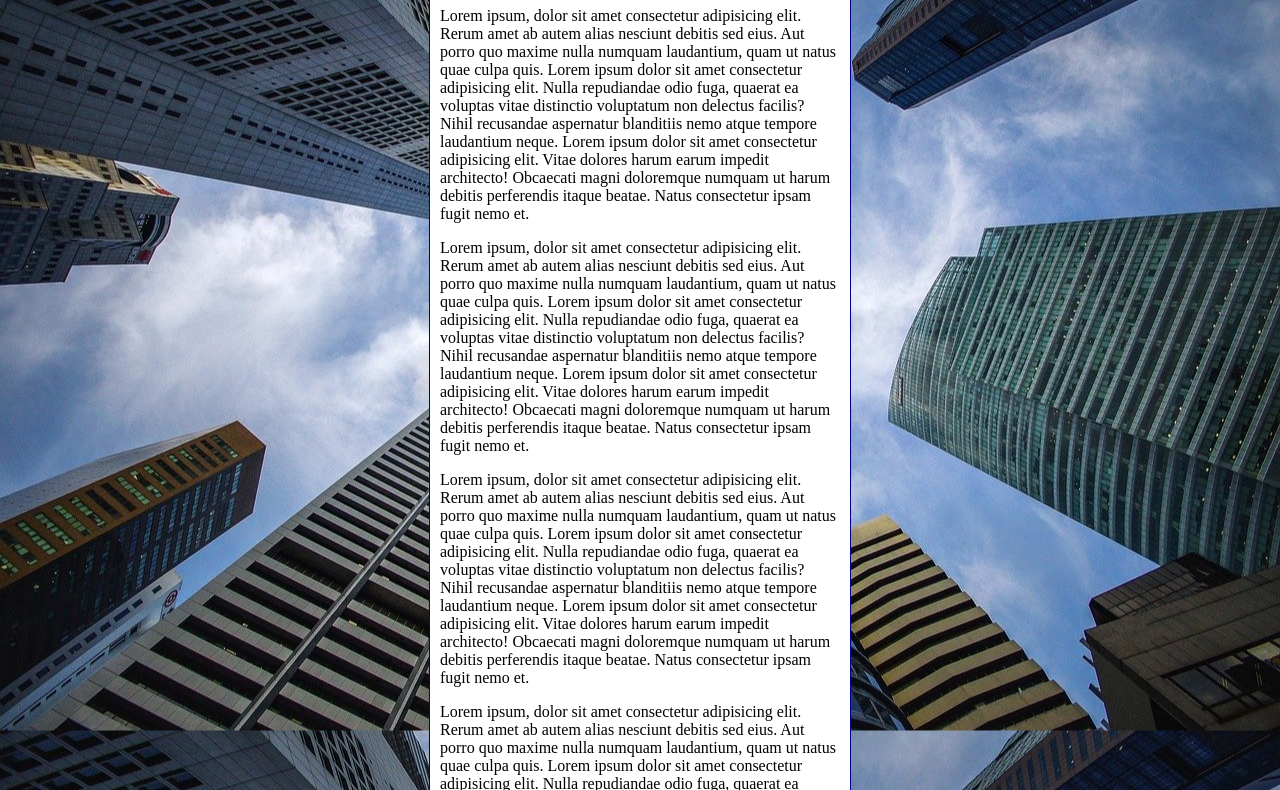
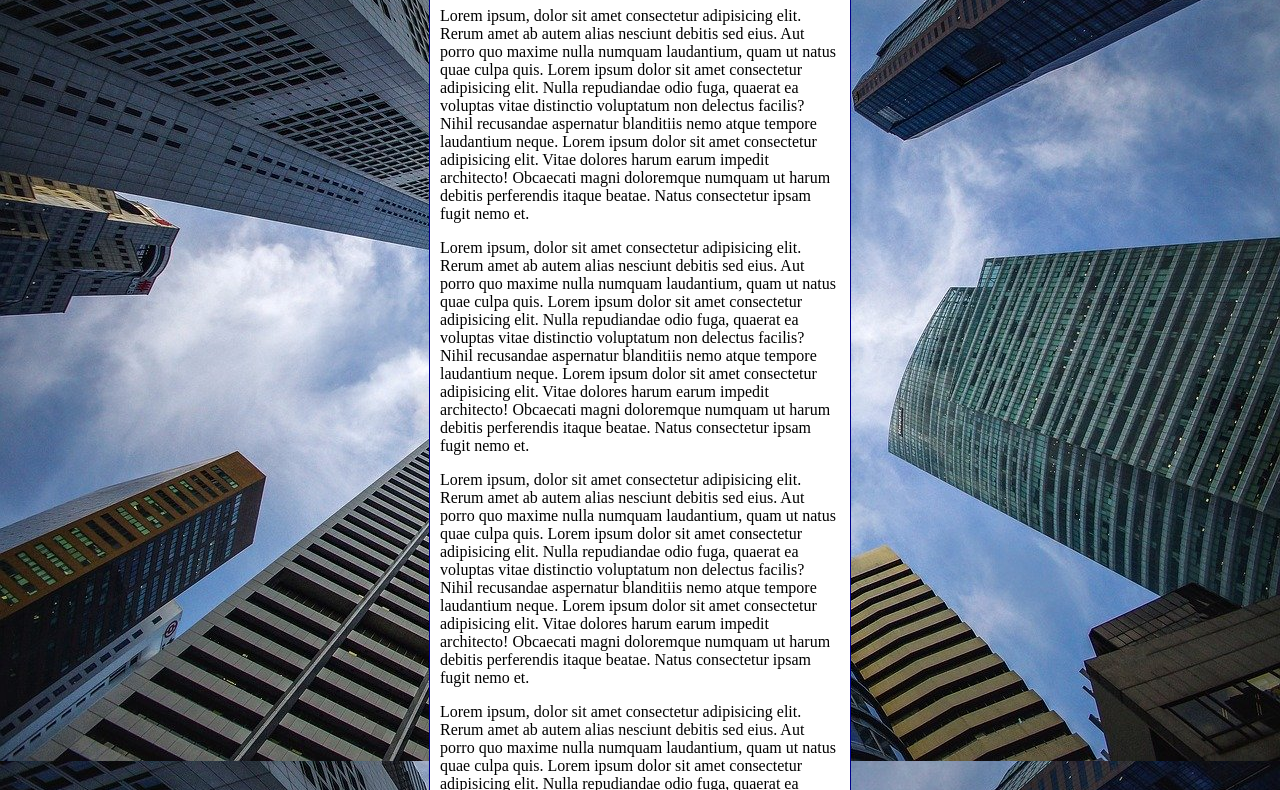
Before and after one commit to WerbisonOliveira/HTML5-e-CSS3, a plain HTML site: page CSS/Exercícios/ex022/fundo006.html in a window 1280 px wide. Shown: the part 92-882 px from the top of the page. Drawn offline with Linux system fonts and the light colour scheme.

Commit message:
Exercício 022 atualizado

```diff
--- a/CSS/Exercícios/ex022/fundo006.html
+++ b/CSS/Exercícios/ex022/fundo006.html
@@ -4,20 +4,21 @@
     <meta charset="UTF-8">
     <meta http-equiv="X-UA-Compatible" content="IE=edge">
     <meta name="viewport" content="width=device-width, initial-scale=1.0">
-    <title>Document</title>
+    <title>Fundo fixo de tela</title>
     <style>
         body {
             height: 97vh;
-            background-color: black;
-            background-image: url('imagens/wallpaper002.jpg');
-            background-position: center center;
-            background-repeat: repeat-y;
+            background: black url('imagens/wallpaper002.jpg') center center no-repeat fixed;
             background-size: cover;
+
+            /* shorthand - background
+                color > image > position > repeat > [size*] > attachment
+            */
         }
 
         main {
             background-color: white;
-            width: 400px;
+            max-width: 400px;
             padding: 10px;
             margin: auto;
             border: 1px solid darkblue;
```
